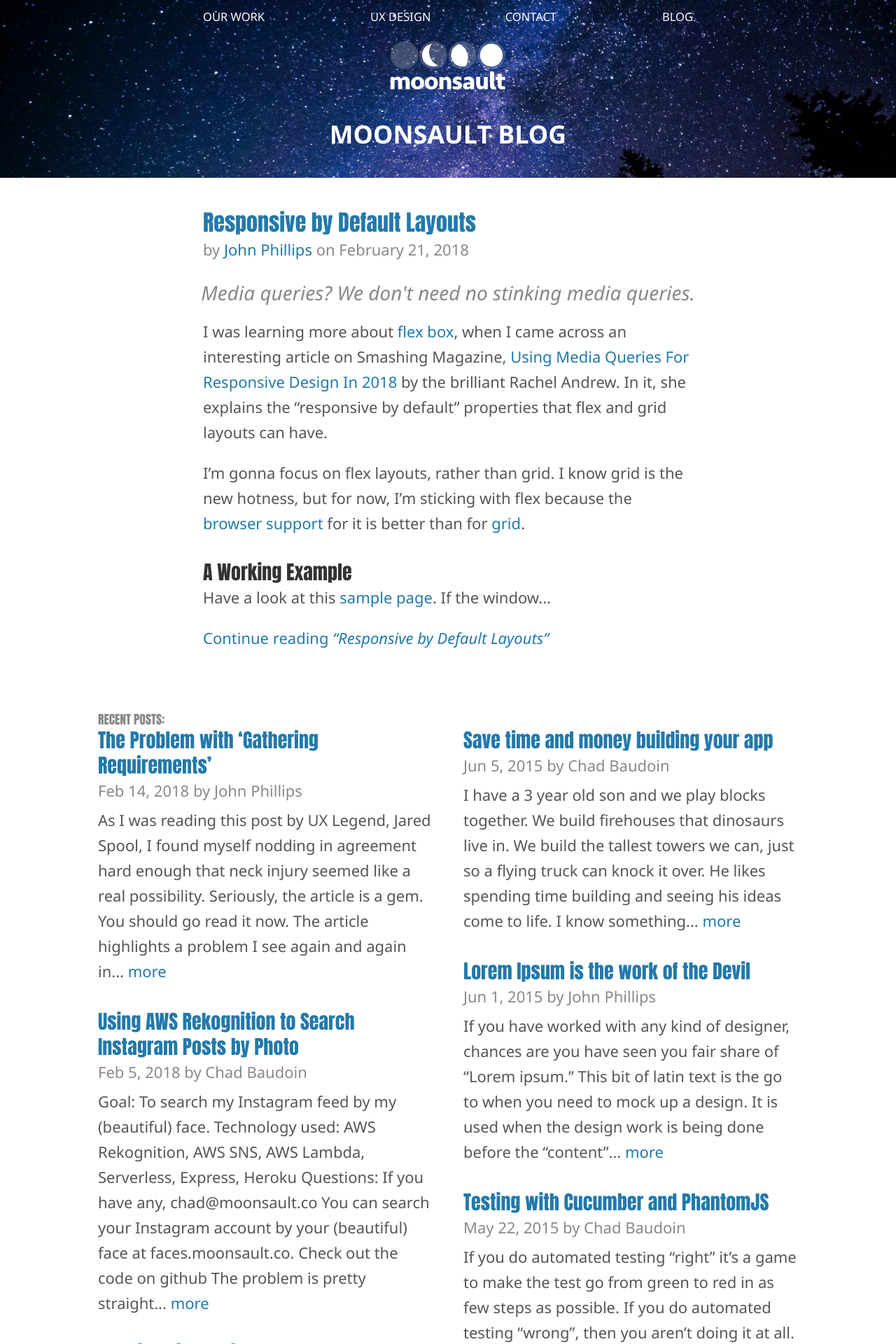
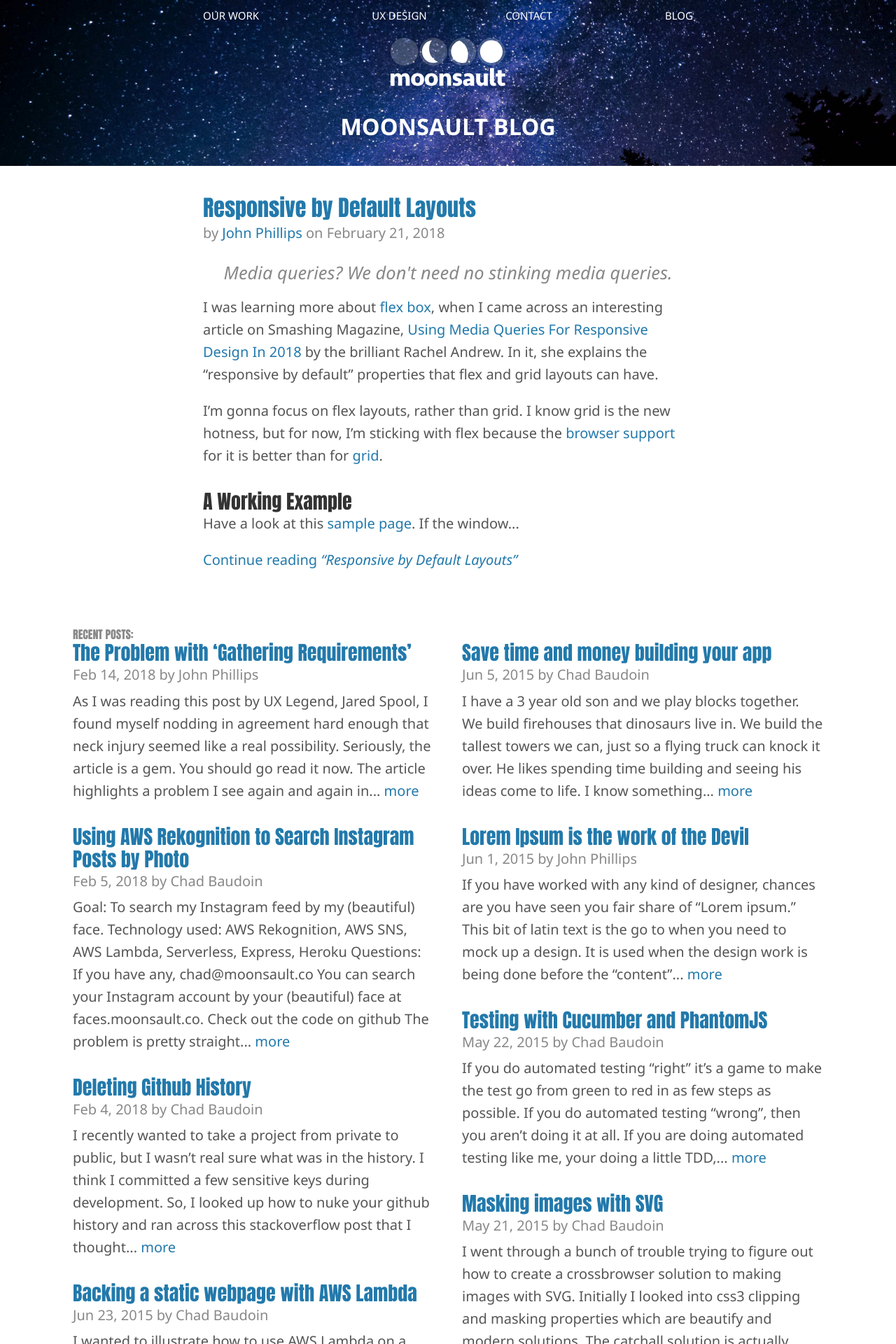
Before and after one commit to moonsaultco/moonsaultco.github.io, a Jekyll site: the page built from blog/index.html, in a window 1280 px wide. Shown: the top 1920 px of the page at 70% size. Built offline with Jekyll 4.4.1, drawn with Linux system fonts in a browser that asks for light colours.

Commit message:
more typography and layout tweaks

```diff
--- a/_includes/index.scss
+++ b/_includes/index.scss
@@ -481,25 +481,25 @@
 }
 
 
-//ipad portrait and wider screens
-
+// ****** ipad portrait and wider screens ****************************
 @media (min-width: 768px) {
 	h2 {
-		font-size: percentage(32/22);
+		font-size: percentage(32/20);
 		//line-height: 1em;
 	}
 	h3 {
-		font-size: percentage(28/22);
-		line-height: 36px;
+		font-size: percentage(28/20);
+		line-height: 32px;
 
 	}
 
 	section {
-		font-size: percentage(22/16);
-		//line-height: (36/22); rounds a bit off
-		line-height: 1.636363636363636;
+		padding: 2em;
+		font-size: percentage(20/16);
+		line-height: (32/20); //rounds a bit off
+		//line-height: 1.636363636363636;
 		pre {
-			font-size: percentage(18/22);
+			font-size: percentage(18/20);
 			line-height: 1.5;
 		}
 	}
@@ -566,8 +566,9 @@
 
 
 	.columns {
-		max-width: $wider-max-width;
-		margin: 0 auto;
+		//max-width: $wider-max-width;
+		//max-width: 1200px;
+		margin: 0 5vw;
 		-webkit-column-width: 20em;
 		-moz-column-width: 20em;
 		column-width: 20em;
--- a/blog/index.html
+++ b/blog/index.html
@@ -31,7 +31,7 @@
   </div>
 </section>
 <section class="blog list">
-  <div class="wide">
+  <div class="columns">
     <h2 class="recent-posts">Recent Posts:</h2>
   </div>
   <div class="columns">
```
